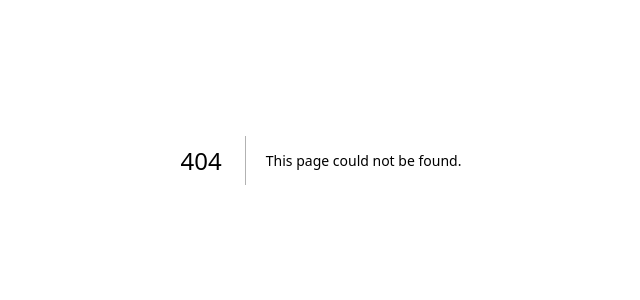
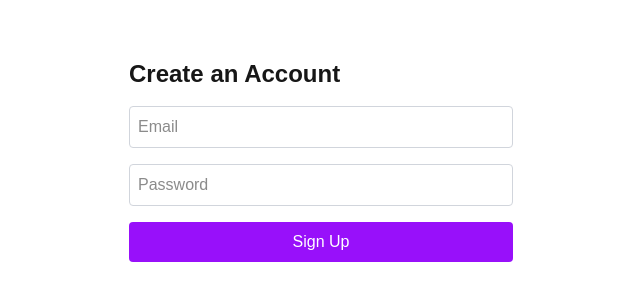
Before and after one commit to Anselmo-Ferrer/flashwise, a Next.js app: page /signup in a window 1280 px wide. Before the commit this address had no page. Shown: the part 240-540 px from the top of the page, without its empty margins (319-959 px from the left). Built offline with nearby package versions, Linux system fonts and the light colour scheme; no server answers.

Commit message:
feat: create signup page with Supabase Auth Integration

```diff
--- a/package.json
+++ b/package.json
@@ -10,6 +10,7 @@
   },
   "dependencies": {
     "@prisma/client": "^6.8.2",
+    "@supabase/supabase-js": "^2.49.7",
     "next": "15.3.2",
     "react": "^19.0.0",
     "react-dom": "^19.0.0"
--- /dev/null
+++ b/src/app/signup/page.tsx
@@ -0,0 +1,50 @@
+'use client'
+
+import { useState } from 'react'
+import { supabase } from '@/lib/supabase'
+import { useRouter } from 'next/navigation'
+
+export default function SignupPage() {
+  const [email, setEmail] = useState('')
+  const [password, setPassword] = useState('')
+  const router = useRouter()
+
+  const handleSignup = async (e: React.FormEvent) => {
+    e.preventDefault()
+    const { error } = await supabase.auth.signUp({ email, password })
+
+    if (error) {
+      alert(error.message)
+    } else {
+      alert('Cadastro realizado! Verifique seu e-mail.')
+      router.push('/login')
+    }
+  }
+
+  return (
+    <main className="flex flex-col items-center justify-center min-h-screen p-4">
+      <form onSubmit={handleSignup} className="space-y-4 w-full max-w-sm">
+        <h1 className="text-2xl font-bold">Create an Account</h1>
+        <input
+          className="w-full p-2 border border-gray-300 rounded"
+          type="email"
+          placeholder="Email"
+          value={email}
+          onChange={(e) => setEmail(e.target.value)}
+          required
+        />
+        <input
+          className="w-full p-2 border border-gray-300 rounded"
+          type="password"
+          placeholder="Password"
+          value={password}
+          onChange={(e) => setPassword(e.target.value)}
+          required
+        />
+        <button className="w-full bg-purple-600 text-white p-2 rounded">
+          Sign Up
+        </button>
+      </form>
+    </main>
+  )
+}
--- /dev/null
+++ b/src/lib/supabase.ts
@@ -0,0 +1,6 @@
+import { createClient } from '@supabase/supabase-js'
+
+export const supabase = createClient(
+  process.env.NEXT_PUBLIC_SUPABASE_URL!,
+  process.env.NEXT_PUBLIC_SUPABASE_ANON_KEY!
+)
```
Also changed, not shown: src/lib/openai.ts (added), src/lib/prisma.ts (renamed from lib/prisma.ts), src/lib/util.ts (added), 1 other file (tests, documents, lock files or other folders).
